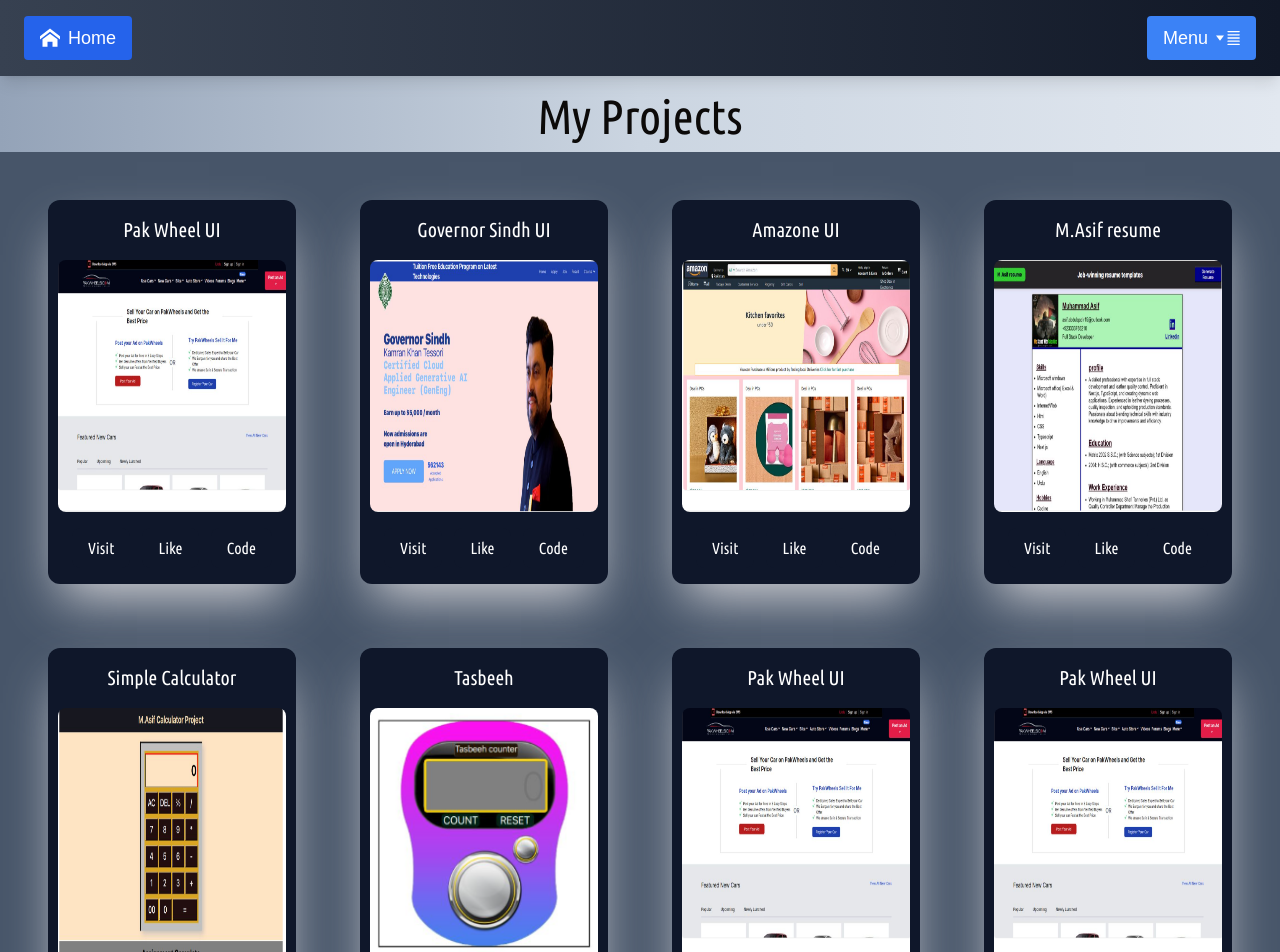
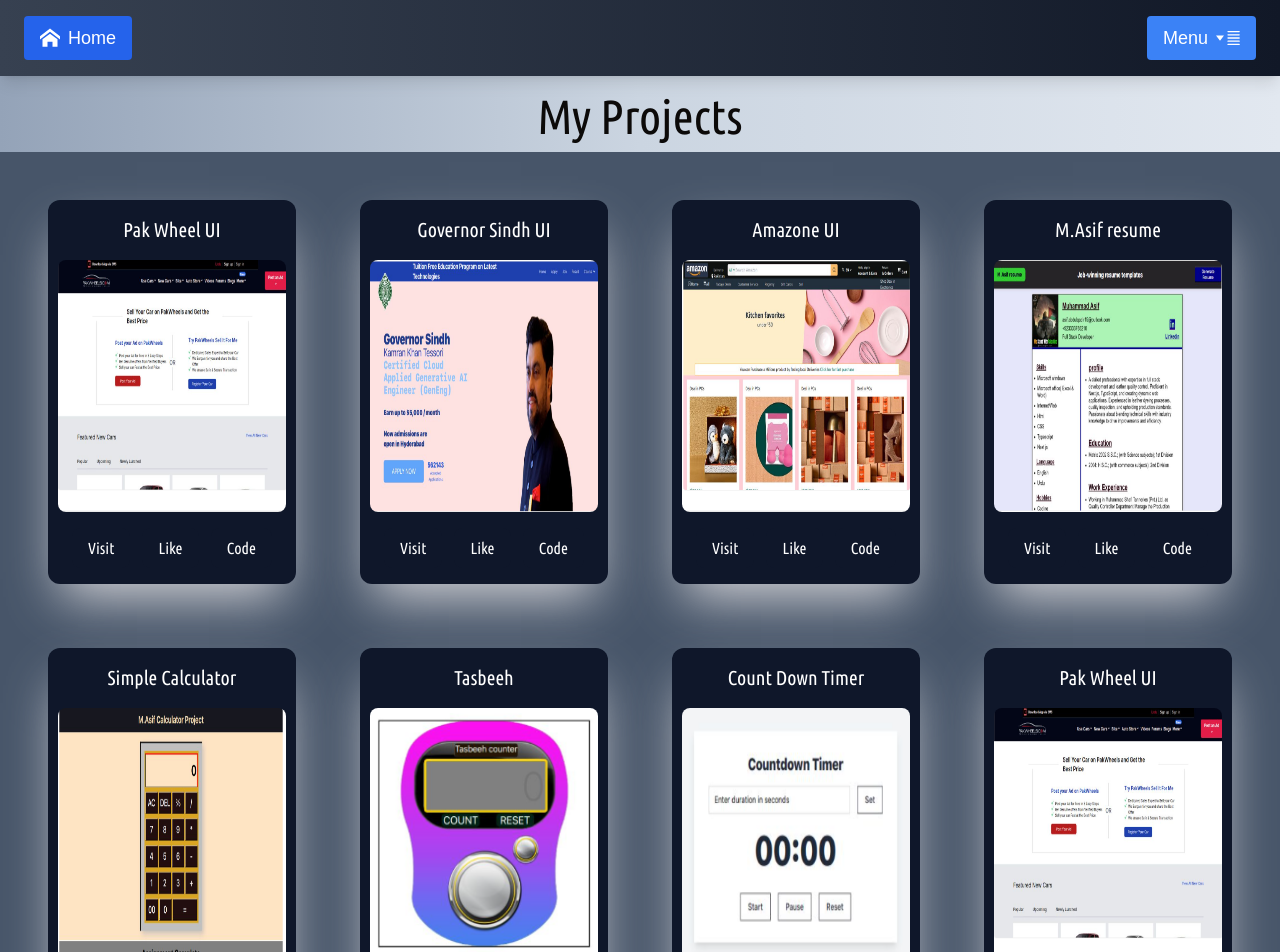
Before and after one commit to Muhammadasif1986/My_portfolio-, a Next.js app: page /projects in a window 1280 px wide. Shown: the top 952 px of the page. Built offline with nearby package versions, Linux system fonts and the light colour scheme; a web font is replaced by a local one.

Commit message:
add card
add card

```diff
--- a/app/components/CardSection.tsx
+++ b/app/components/CardSection.tsx
@@ -6,6 +6,8 @@ import amazon from "../../public/Amazone.png";
 import resum from "../../public/resume.png";
 import calculator from "../../public/calculator.png";
 import Tasbeeh from "../../public/Tasbeeh.png"
+import Timer from "../../public/countDown.png"
+
 import Link from "next/link";
 import { Ubuntu_Condensed } from "next/font/google";
 import { useState } from "react";
@@ -243,14 +245,14 @@ function CardSection() {
           </div>
         </div>
         <div className="flex flex-col justify-center items-center transition-all duration-300 transform hover:scale-105 bg-slate-900 rounded-xl h-96 py-4 shadow-2xl shadow-zinc-300">
-          <h2 className="text-xl mb-4">Pak Wheel UI</h2>
+          <h2 className="text-xl mb-4">Count Down Timer</h2>
           <Image
             className="w-11/12 h-72 rounded-lg"
-            src={Pakwheel}
+            src={Timer}
             alt="pakwheel"
           />
           <div className="flex justify-between items-center w-full pt-4 px-6">
-            <Link href="https://copy-pak-wheel.vercel.app/"
+            <Link href="https://count-down-pearl.vercel.app/"
             target="_blank"
             rel="noopener noreferrer">
               <button className="bg-slate-900 py-2 px-4 rounded-lg hover:bg-slate-800 text-white">
@@ -268,7 +270,7 @@ function CardSection() {
                 : "Like"}
             </button>
 
-            <Link href="https://github.com/Muhammadasif1986/Nextjs_class-Projects/tree/main/pak-wheel-copy/my-app"
+            <Link href="https://github.com/Muhammadasif1986/30days-of-30projects/tree/main/Countdown-timer"
             target="_blank"
             rel="noopener noreferrer">
               <button className="bg-slate-900 py-2 px-4 rounded-lg hover:bg-slate-800 text-white">
```
Also changed, not shown: public/countDown.png (added).
